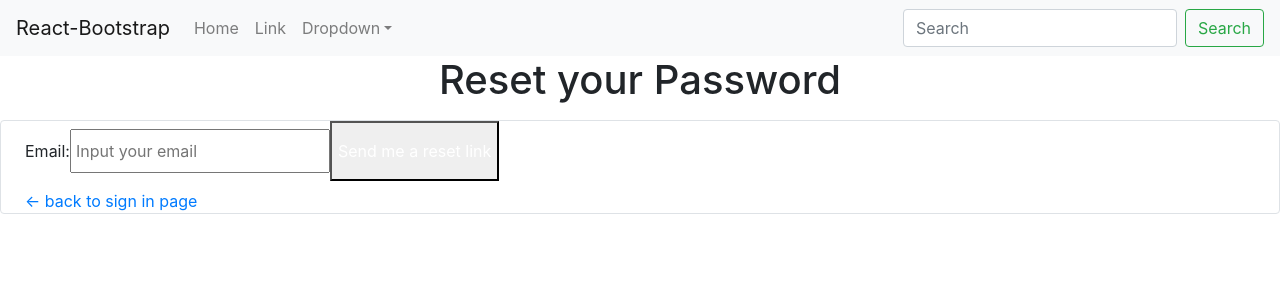
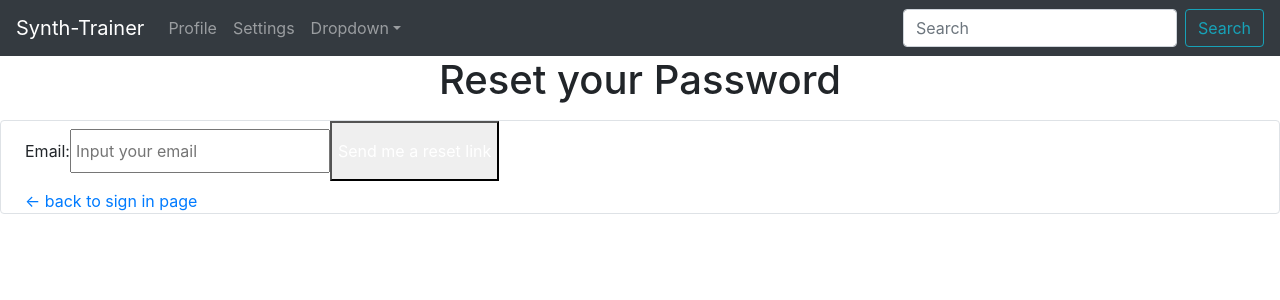
Before and after one commit to alvinlai808/Synth-Trainer, a React (Create React App) app in the folder synth-trainer/: page /passwordReset in a window 1280 px wide. Shown: the top 300 px of the page. Built offline with nearby package versions, Linux system fonts and the light colour scheme; no server answers.

Commit message:
Revised nav bar

```diff
--- a/synth-trainer/src/Components/NavBar.jsx
+++ b/synth-trainer/src/Components/NavBar.jsx
@@ -1,26 +1,37 @@
 import React, { useState } from "react";
-import {Navbar, Nav, NavDropdown, Form, FormControl, Button} from "react-bootstrap";
+import {
+  Navbar,
+  Nav,
+  NavDropdown,
+  Form,
+  FormControl,
+  Button,
+} from "react-bootstrap";
 
 const NavigationBar = () => {
   return (
-    <Navbar bg="light" expand="lg">
-    <Navbar.Brand href="/">React-Bootstrap</Navbar.Brand>
+    <Navbar bg="dark" expand="lg" variant="dark">
+      <Navbar.Brand href="/">Synth-Trainer</Navbar.Brand>
       <Navbar.Toggle aria-controls="basic-navbar-nav" />
       <Navbar.Collapse id="basic-navbar-nav">
         <Nav className="mr-auto">
-        <Nav.Link href="#home">Home</Nav.Link>
-        <Nav.Link href="#link">Link</Nav.Link>
+          <Nav.Link href="#profile">Profile</Nav.Link>
+          <Nav.Link href="#settings">Settings</Nav.Link>
           <NavDropdown title="Dropdown" id="basic-nav-dropdown">
             <NavDropdown.Item href="#action/3.1">Action</NavDropdown.Item>
-          <NavDropdown.Item href="#action/3.2">Another action</NavDropdown.Item>
+            <NavDropdown.Item href="#action/3.2">
+              Another action
+            </NavDropdown.Item>
             <NavDropdown.Item href="#action/3.3">Something</NavDropdown.Item>
             <NavDropdown.Divider />
-          <NavDropdown.Item href="#action/3.4">Separated link</NavDropdown.Item>
+            <NavDropdown.Item href="#action/3.4">
+              Separated link{" "}
+            </NavDropdown.Item>
           </NavDropdown>
         </Nav>
         <Form inline>
           <FormControl type="text" placeholder="Search" className="mr-sm-2" />
-        <Button variant="outline-success">Search</Button>
+          <Button variant="outline-info">Search</Button>
         </Form>
       </Navbar.Collapse>
     </Navbar>
```
Lines whose indentation alone changed are shown as unchanged.
